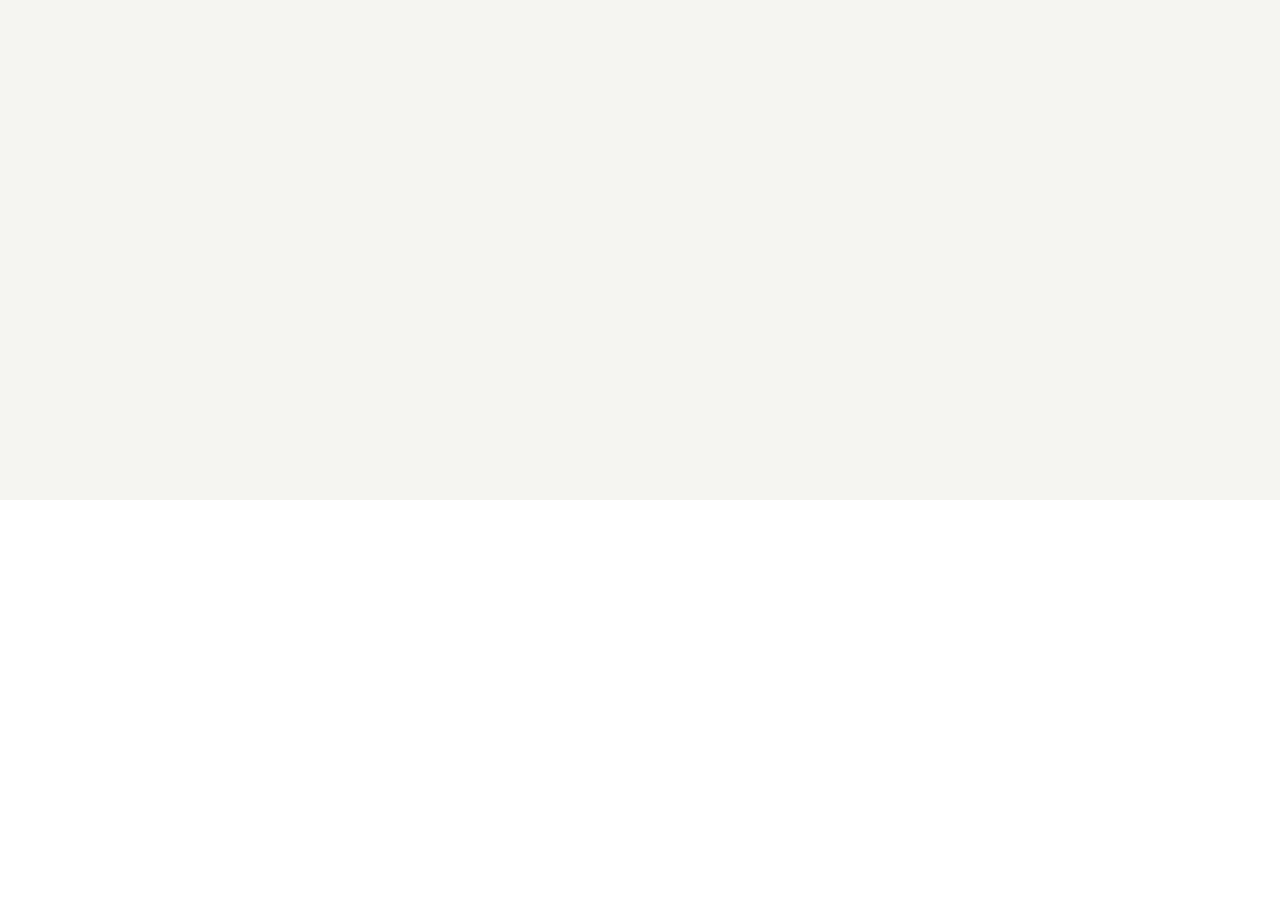
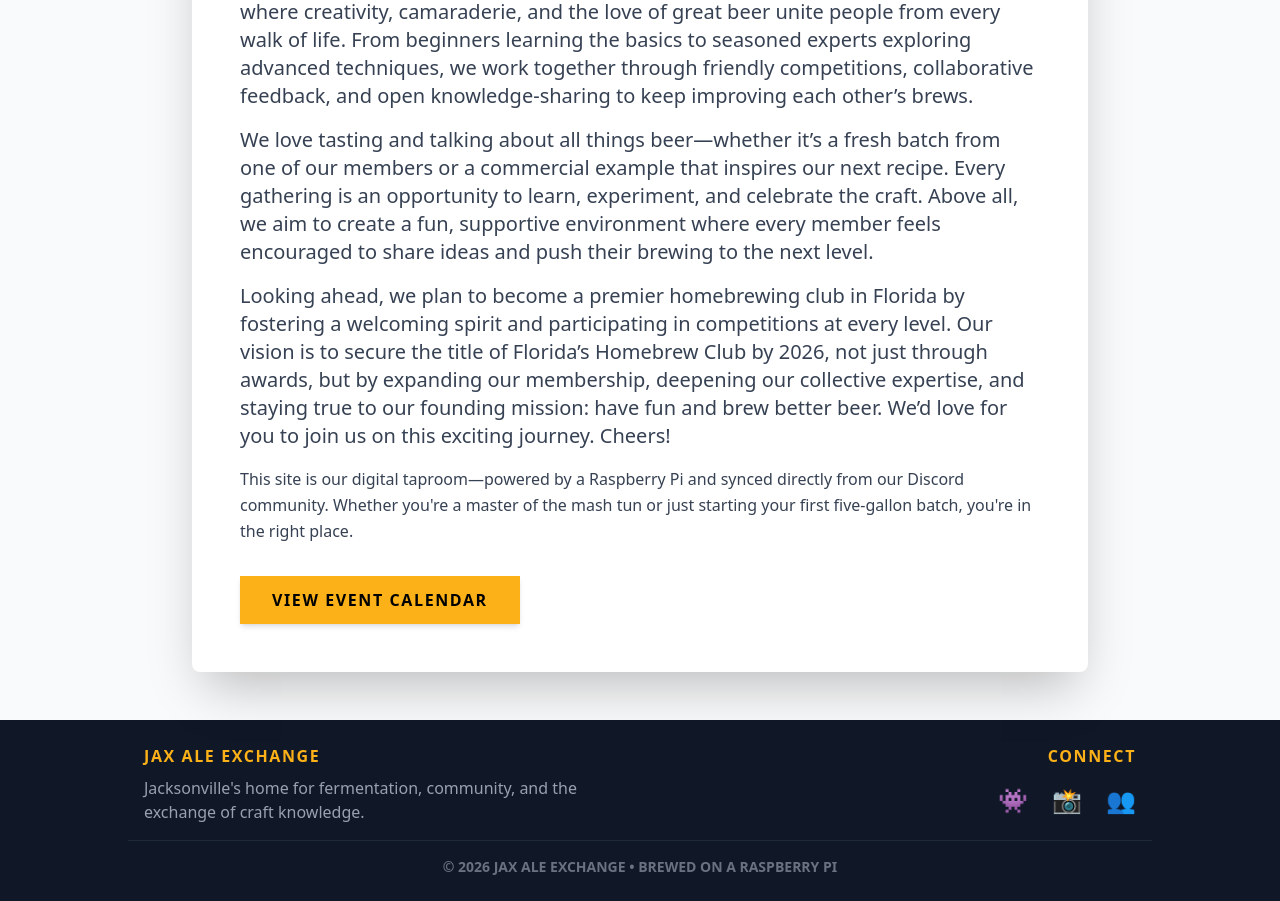
Before and after one commit to kyotodesertfox/jax-website, a React (Vite) app: page / in a window 1280 px wide. Shown: the part 300-1201 px from the top of the page. Before the commit the page ends 800 px from the top, so only its background shows below. Built offline with nearby package versions, Linux system fonts and the light colour scheme.

Commit message:
Updated many things :)

```diff
--- a/src/App.jsx
+++ b/src/App.jsx
@@ -27,7 +27,7 @@ export default function App() {
       <Route key={path} path={path} element={<Component />} />
     ))}
     {/* The 404 "Kicked Keg" Safety Net */}
-    <Route path="*" element={<div className="p-20 text-center font-black">404: KEG IS KICKED</div>} />
+    <Route path="*" element={<div className="p-20 text-center font-black"><img src={`${import.meta.env.BASE_URL}404.png`} className="w-full max-w-lg mx-auto" /></div>} />
     </Route>
     </Routes>
     </BrowserRouter>
--- /dev/null
+++ b/src/components/footer.jsx
@@ -0,0 +1,40 @@
+import React from 'react';
+
+export default function Footer() {
+    return (
+        <footer className="bg-gray-900 text-white py-6 mt-auto">
+        <div className="max-w-5xl mx-auto px-4 grid grid-cols-1 md:grid-cols-2 gap-8">
+        <div>
+        <h3 className="text-[#FBB117] font-black uppercase tracking-widest mb-2">
+        Jax Ale Exchange
+        </h3>
+        <p className="text-gray-400 font-medium">
+        Jacksonville's home for fermentation, community, and the exchange of craft knowledge.
+        </p>
+        </div>
+
+        <div className="flex flex-col md:items-end">
+        <h3 className="text-[#FBB117] font-black uppercase tracking-widest mb-4">
+        Connect
+        </h3>
+        <div className="flex gap-6 text-2xl">
+
+        <a href="https://discord.gg/qyvXEJuV4" className="hover:text-[#FBB117] transition-colors" title="Discord">
+        <span>👾</span>
+        </a>
+        <a href="https://instagram.com/jacksonvillealeexchange/" className="hover:text-[#FBB117] transition-colors" title="Instagram">
+        <span>📸</span>
+        </a>
+        <a href="https://facebook.com/yourlink" className="hover:text-[#FBB117] transition-colors" title="Facebook">
+        <span>👥</span>
+        </a>
+        </div>
+        </div>
+        </div>
+
+        <div className="max-w-5xl mx-auto px-4 mt-4 pt-4 border-t border-gray-800 text-center text-gray-500 text-sm font-bold uppercase">
+        © {new Date().getFullYear()} Jax Ale Exchange • Brewed on a Raspberry Pi
+        </div>
+        </footer>
+    );
+}
--- a/src/components/layout.jsx
+++ b/src/components/layout.jsx
@@ -1,14 +1,22 @@
+import React from 'react';
 import { Outlet } from 'react-router-dom';
 import Navbar from './navbar';
+import Footer from './footer';
 
-export default function MainLayout() {
+export default function Layout() {
     return (
-        <div className="min-h-screen bg-beer-foam font-sans text-beer-dark">
+        <div className="flex flex-col min-h-screen bg-gray-50">
+        {/* Using the Navbar we actually created */}
         <Navbar />
-        <main>
-        {/* This is where the magic happens: nested pages appear here */}
+
+        <main className="flex-grow">
+        {/* This allows index/page.jsx or events/page.jsx to show up */}
         <Outlet />
         </main>
+
+        <Footer className="w-full" />
+
+        {/* No Header or Footer tags here until we build the files */}
         </div>
     );
 }
--- a/src/pages/events/Page.jsx
+++ b/src/pages/events/Page.jsx
@@ -4,7 +4,7 @@ import eventData from './events.json';
 
 export default function EventsPage() {
     return (
-        <div className="min-h-screen bg-gray-50 py-12 px-4">
+
         <div className="max-w-5xl mx-auto">
         {/* Header Section */}
         <header className="mb-12 border-b-4 border-[#FBB117] pb-4">
@@ -64,6 +64,6 @@ export default function EventsPage() {
         )}
         </div>
         </div>
-        </div>
+
     );
 }
--- /dev/null
+++ b/src/pages/home/Page.jsx
@@ -0,0 +1,44 @@
+import React from 'react';
+
+export default function HomePage() {
+    return (
+        <div className="py-12 px-4">
+        {/* The Brewery Manifest Container */}
+        <section className="max-w-4xl mx-auto">
+        <div className="relative bg-white border-t-8 border-[#FBB117] shadow-2xl rounded-b-lg p-8 md:p-12">
+
+        <h2 className="text-3xl md:text-5xl font-black uppercase tracking-tighter text-gray-900 mb-6">
+        The <span className="text-[#FBB117]">Craft</span> & The Community
+        </h2>
+
+        <div className="prose prose-lg text-gray-700 font-medium leading-relaxed">
+        <p className="mb-4 text-xl">
+        Our club was founded on a simple yet powerful principle: Have fun and brew better beer. We believe that homebrewing is more than just a hobby—it’s a community where creativity, camaraderie, and the love of great beer unite people from every walk of life. From beginners learning the basics to seasoned experts exploring advanced techniques, we work together through friendly competitions, collaborative feedback, and open knowledge-sharing to keep improving each other’s brews.</p>
+
+        <p className="mb-4 text-xl">
+        We love tasting and talking about all things beer—whether it’s a fresh batch from one of our members or a commercial example that inspires our next recipe. Every gathering is an opportunity to learn, experiment, and celebrate the craft. Above all, we aim to create a fun, supportive environment where every member feels encouraged to share ideas and push their brewing to the next level.</p>
+
+        <p className="mb-4 text-xl">
+        Looking ahead, we plan to become a premier homebrewing club in Florida by fostering a welcoming spirit and participating in competitions at every level. Our vision is to secure the title of Florida’s Homebrew Club by 2026, not just through awards, but by expanding our membership, deepening our collective expertise, and staying true to our founding mission: have fun and brew better beer. We’d love for you to join us on this exciting journey. Cheers!</p>
+
+        <p className="mb-6">
+        This site is our digital taproom—powered by a Raspberry Pi and synced directly
+        from our Discord community. Whether you're a master of the mash tun or just starting
+        your first five-gallon batch, you're in the right place.
+        </p>
+        </div>
+
+        {/* Call to Action Buttons */}
+        <div className="mt-8 flex flex-wrap gap-4">
+        <a href="/events" className="bg-[#FBB117] text-black font-black py-3 px-8 uppercase tracking-widest hover:bg-black hover:text-[#FBB117] transition-all duration-300 shadow-md">
+        View Event Calendar
+        </a>
+        { /*}<a href="https://discord.gg/yourlink" target="_blank" rel="noreferrer" className="border-2 border-gray-900 text-gray-900 font-black py-3 px-8 uppercase tracking-widest hover:bg-gray-900 hover:text-white transition-all duration-300">
+        Join Discord
+        </a> */ }
+        </div>
+        </div>
+        </section>
+        </div>
+    );
+}
```
Also changed, not shown: public/404.png (added).
